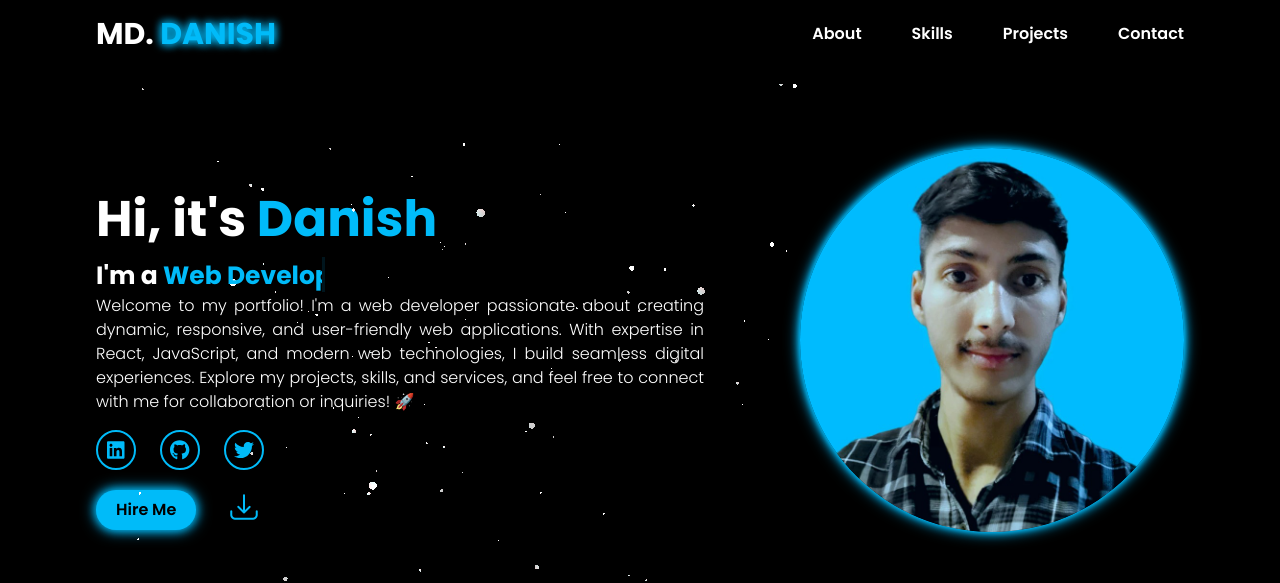
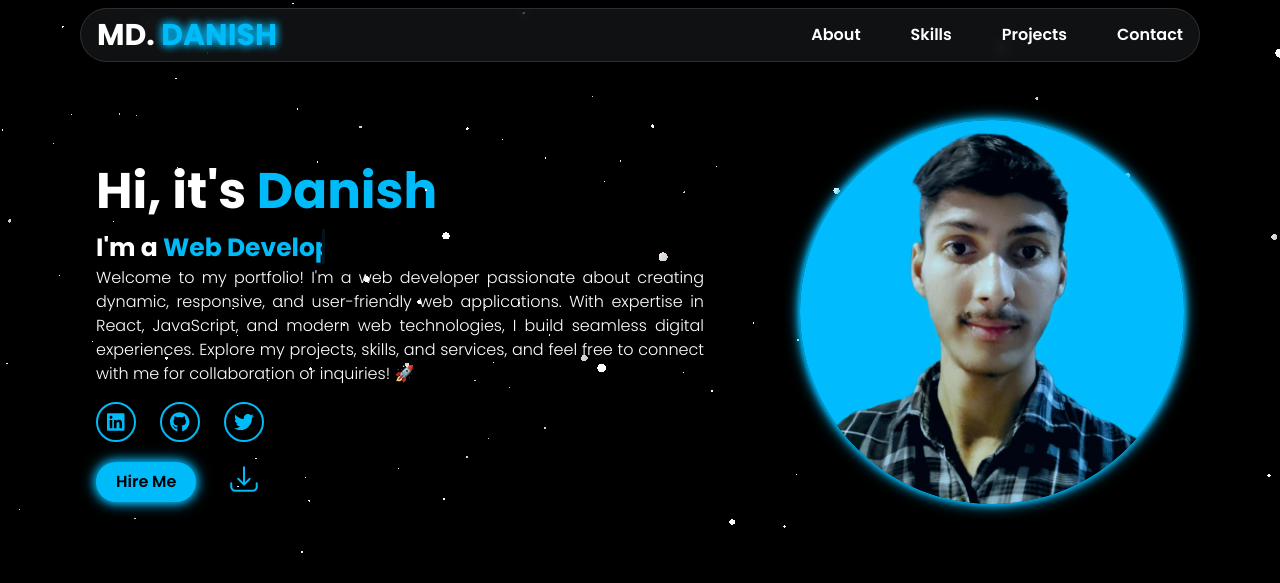
Before and after one commit to Danish0111/MyPortfolio, a React (Vite) app in the folder my-project/: page / in a window 1280 px wide. Shown: the top 583 px of the page. Built offline with nearby package versions, Linux system fonts and the light colour scheme; no server answers; the database is empty.

Commit message:
some changes in the animatied particles

```diff
--- a/my-project/src/Components/Home.jsx
+++ b/my-project/src/Components/Home.jsx
@@ -17,21 +17,21 @@ import Particles from './Particles';
 const Home = () => {
   const [showBadge, setShowBadge] = useState(false);
   return (
-    <div className='flex flex-col justify-center items-center mt-10 px-2 md:px-10 lg:px-24 relative'>
-      <div style={{ width: '100%', height: '600px', position: 'absolute' }}>
+    <div className='flex flex-col justify-center items-center mt-20 px-2 md:px-10 lg:px-24 relative'>
+      <div style={{ width: '100%', height: '100vh', position: 'absolute' }}>
         <Particles
           particleColors={['#ffffff', '#ffffff']}
-          particleCount={200}
-          particleSpread={10}
+          particleCount={400}
+          particleSpread={15}
           speed={0.1}
-          particleBaseSize={100}
+          particleBaseSize={105}
           moveParticlesOnHover={true}
           alphaParticles={false}
           disableRotation={false}
         />
       </div>
       <div className="main flex flex-col lg:flex-row-reverse items-center lg:justify-center gap-10 lg:gap-20 py-10 max-w-6xl lg:mb-14">
-        <motion.img initial={{ scale: 0.5, opacity: 0 }} animate={{ opacity: 1, scale: 1 }} transition={{ duration: 1, delay: 0.5 }} className='profile-img lg:mb-8 max-sm:w-72 w-96 rounded-full z-40' src={profile} alt="" />
+        <motion.img initial={{ scale: 0.5, opacity: 0 }} animate={{ opacity: 1, scale: 1 }} transition={{ duration: 1, delay: 0.5 }} className='profile-img lg:mb-8 max-sm:w-72 w-96 rounded-full z-0' src={profile} alt="" />
         <div className="right flex flex-col justify-center items-center lg:items-start lg:pr-4 max-md:px-0 max-lg:px-20">
           <motion.h1 initial={{ x: -100, opacity: 0 }} animate={{ x: 0, opacity: 1 }} transition={{ duration: 1, delay: 0.3 }} className='text-[40px] md:text-[50px] font-bold'>Hi, it's <span className='text-[var(--main-color)]'>Danish</span></motion.h1>
           <motion.h2 initial={{ x: -150, opacity: 0 }} animate={{ x: 0, opacity: 1 }} transition={{ duration: 1, delay: 0.4 }} className='text-[20px] md:text-[25px] font-bold'>I'm a <span className='text-[var(--main-color)]'></span></motion.h2>
--- a/my-project/src/Components/Navbar.jsx
+++ b/my-project/src/Components/Navbar.jsx
@@ -18,7 +18,8 @@ const Navbar = () => {
     }, [location.pathname]);
 
     return (
-        <nav className='flex justify-between items-center px-2 md:px-10 lg:px-24 py-4 sticky top-0 bg-black z-50'>
+        <>
+            <div className='flex justify-between items-center mx-2 md:mx-10 lg:mx-20 px-4 py-2 my-2 rounded-full fixed top-0 left-0 right-0 bg-gray-400/10 border border-gray-400/20 backdrop-blur z-10'>
                 <div className="logo text-3xl font-bold"><span>MD.</span> <span className='text-[var(--main-color)] last-name'>DANISH</span></div>
                 <ul className='hidden md:flex items-center gap-[20px] lg:gap-[50px]'>
                     <li><Link to="home" smooth={true} duration={500} spy={true} offset={-100} className='hover:cursor-pointer link font-semibold hover:text-[var(--main-color)]'>About</Link></li>
@@ -27,7 +28,7 @@ const Navbar = () => {
                     {/* <li><Link to="education" smooth={true} duration={500} spy={true} offset={-100} className='hover:cursor-pointer link font-semibold hover:text-[var(--main-color)]'>Education</Link></li> */}
                     <li><Link to="contact" smooth={true} duration={500} spy={true} offset={-50} className='hover:cursor-pointer link font-semibold hover:text-[var(--main-color)]'>Contact</Link></li>
                 </ul>
-
+            </div>
             <div className="md:hidden mobile_navigation">
                 <ul className='flex justify-around items-center gap-[10px] sm:gap-[20px] lg:gap-[50px] w-[100%]'>
                     <li>
@@ -63,7 +64,7 @@ const Navbar = () => {
                     <div className="indicator" style={{ left: `${indicatorPosition}px` }}></div>
                 </ul>
             </div>
-        </nav>
+        </>
     );
 };
 
```
Lines whose indentation alone changed are shown as unchanged.
